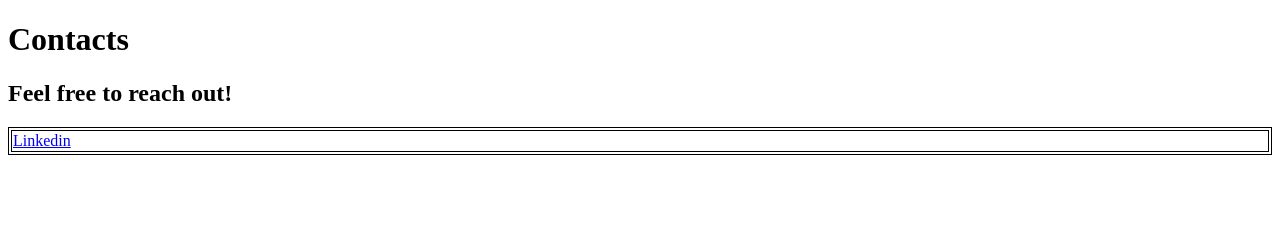
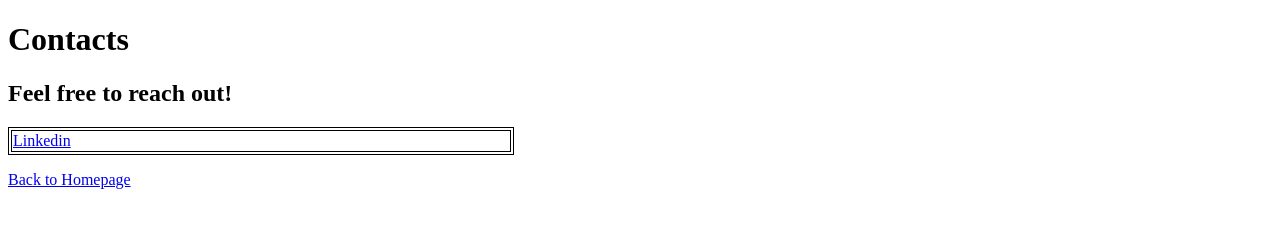
Before and after one commit to LiamG5/liamg5.github.io, a plain HTML site: page docs/contact.html in a window 1280 px wide. Drawn offline with Linux system fonts and the light colour scheme.

Commit message:
Update contact.html

```diff
--- a/docs/contact.html
+++ b/docs/contact.html
@@ -15,7 +15,7 @@ table, th, td {
     <h1>Contacts</h1>
     <h2>Feel free to reach out!</h2>
 
-<table style="width: 100%">
+<table style="width: 40%">
    <tr>
    <td> <a href = "https://www.linkedin.com/in/liam-graham-b47213255/"> Linkedin </a></td>
    </tr>
@@ -23,6 +23,10 @@ table, th, td {
 
 </table>
 
+
+<p><a href = "index.html">Back to Homepage</a></p>
 </body>
 
+
+
 </html>
```
